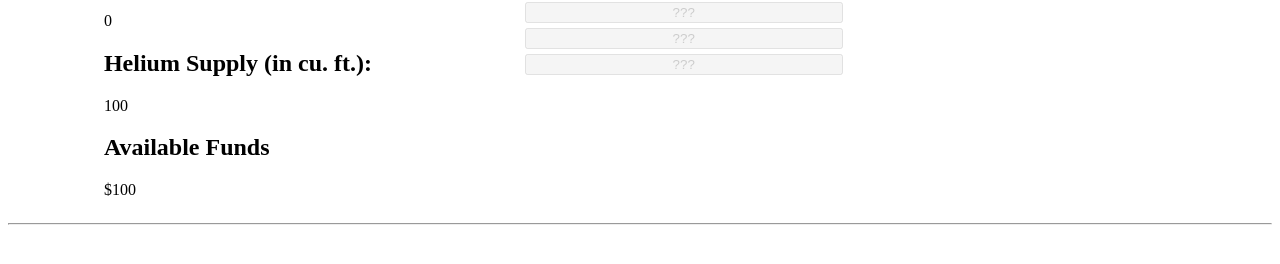
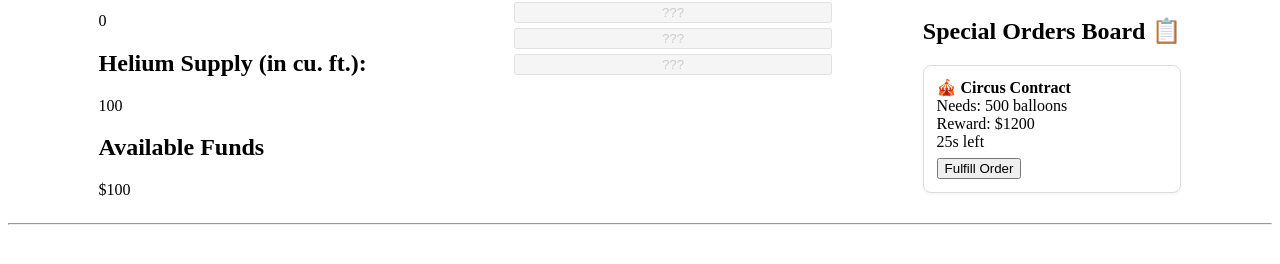
Before and after one commit to acf199/balloon-tycoon, a plain HTML site: page index.html in a window 1280 px wide. Shown: the part 412-676 px from the top of the page. Drawn offline with Linux system fonts and the light colour scheme.

Commit message:
special orders board

```diff
--- a/balloonsMain.js
+++ b/balloonsMain.js
@@ -845,5 +845,99 @@ setInterval(() => {
 }, 30000);
 
 
+
+const ordersContainer = document.getElementById("ordersContainer");
+
+const orderTemplates = [
+  { title: "🎈 Party Supply Mega-Pack", required: 300, reward: 600 },
+  { title: "🎪 Circus Contract", required: 500, reward: 1200 },
+  { title: "🎉 Birthday Bonanza", required: 100, reward: 200 },
+  { title: "🛍️ Retail Store Stock", required: 750, reward: 1600 },
+  { title: "🏫 School Carnival Kit", required: 150, reward: 350 },
+];
+
+let activeOrders = [];
+let orderIdCounter = 0;
+const maxActiveOrders = 3;
+const orderLifespan = 30; // seconds
+
+function spawnSpecialOrder() {
+    if (activeOrders.length >= maxActiveOrders) return;
+
+    const randomOrder = { ...orderTemplates[Math.floor(Math.random() * orderTemplates.length)] };
+    randomOrder.id = ++orderIdCounter;
+    randomOrder.timeLeft = orderLifespan;
+
+    activeOrders.push(randomOrder);
+    renderOrder(randomOrder);
+
+    // Countdown + Expiration
+    const countdownInterval = setInterval(() => {
+        const order = activeOrders.find(o => o.id === randomOrder.id);
+        if (!order) return clearInterval(countdownInterval);
+
+        order.timeLeft--;
+        const timeEl = document.getElementById(`order-time-${order.id}`);
+        if (timeEl) timeEl.textContent = `${order.timeLeft}s left`;
+
+        if (order.timeLeft <= 0) {
+        removeOrder(order.id);
+        clearInterval(countdownInterval);
+        }
+    }, 1000);
+}
+
+function renderOrder(order) {
+const card = document.createElement("div");
+card.classList.add("orderCard");
+card.setAttribute("id", `order-${order.id}`);
+
+card.innerHTML = `
+    <strong>${order.title}</strong><br>
+    Needs: ${order.required} balloons<br>
+    Reward: $${order.reward}<br>
+    <span id="order-time-${order.id}">${order.timeLeft}s left</span><br>
+    <button data-id="${order.id}">Fulfill Order</button>
+`;
+
+ordersContainer.appendChild(card);
+}
+
+function removeOrder(id) {
+    activeOrders = activeOrders.filter(o => o.id !== id);
+    const card = document.getElementById(`order-${id}`);
+    if (card) card.remove();
+  }
+
+  ordersContainer.addEventListener("click", (e) => {
+    if (e.target.tagName === "BUTTON") {
+      const id = parseInt(e.target.dataset.id);
+      const order = activeOrders.find(o => o.id === id);
+
+      if (balloonInventory >= order.required) {
+        balloonInventory -= order.required;
+        availableFunds += order.reward;
+        earningsTotal += order.reward;
+
+        countDisplay.textContent = balloonInventory;
+        fundsDisplay.textContent = availableFunds;
+
+        logMessage(`✅ Fulfilled: ${order.title} for $${order.reward}`);
+        removeOrder(order.id);
+      } else {
+        logMessage(`❌ Not enough balloons for: ${order.title}`);
+      }
+    }
+});
+
+setInterval(spawnSpecialOrder, 60000); // one new order every 60s
+spawnSpecialOrder(); // spawn one on load
+
+
+
+
+
+
+
 window.addEventListener("beforeunload", saveGame);
 window.addEventListener("load", loadGame);
--- a/index.html
+++ b/index.html
@@ -72,6 +72,12 @@
             <button id="sellBalloons200" type="button">Fulfill Balloon Order (200 count)</button>
             <button class="locked" id="sellBalloons1000" disabled type="button">???</button>
         </div>
+
+        <div class="specialOrdersBoard">
+            <h2>Special Orders Board &#128203;</h2>
+            <div id="ordersContainer"></div>
+          </div>
+
     </div>
 
 </div>
--- a/style.css
+++ b/style.css
@@ -106,3 +106,16 @@
 p#funds::before {
     content: "$";
 }
+
+.orderCard {
+background: white;
+border: 1px solid #ddd;
+padding: 0.8em;
+margin-bottom: 1em;
+border-radius: 8px;
+box-shadow: 0 1px 3px rgba(0,0,0,0.05);
+}
+
+.orderCard button {
+margin-top: 0.5em;
+}
```
